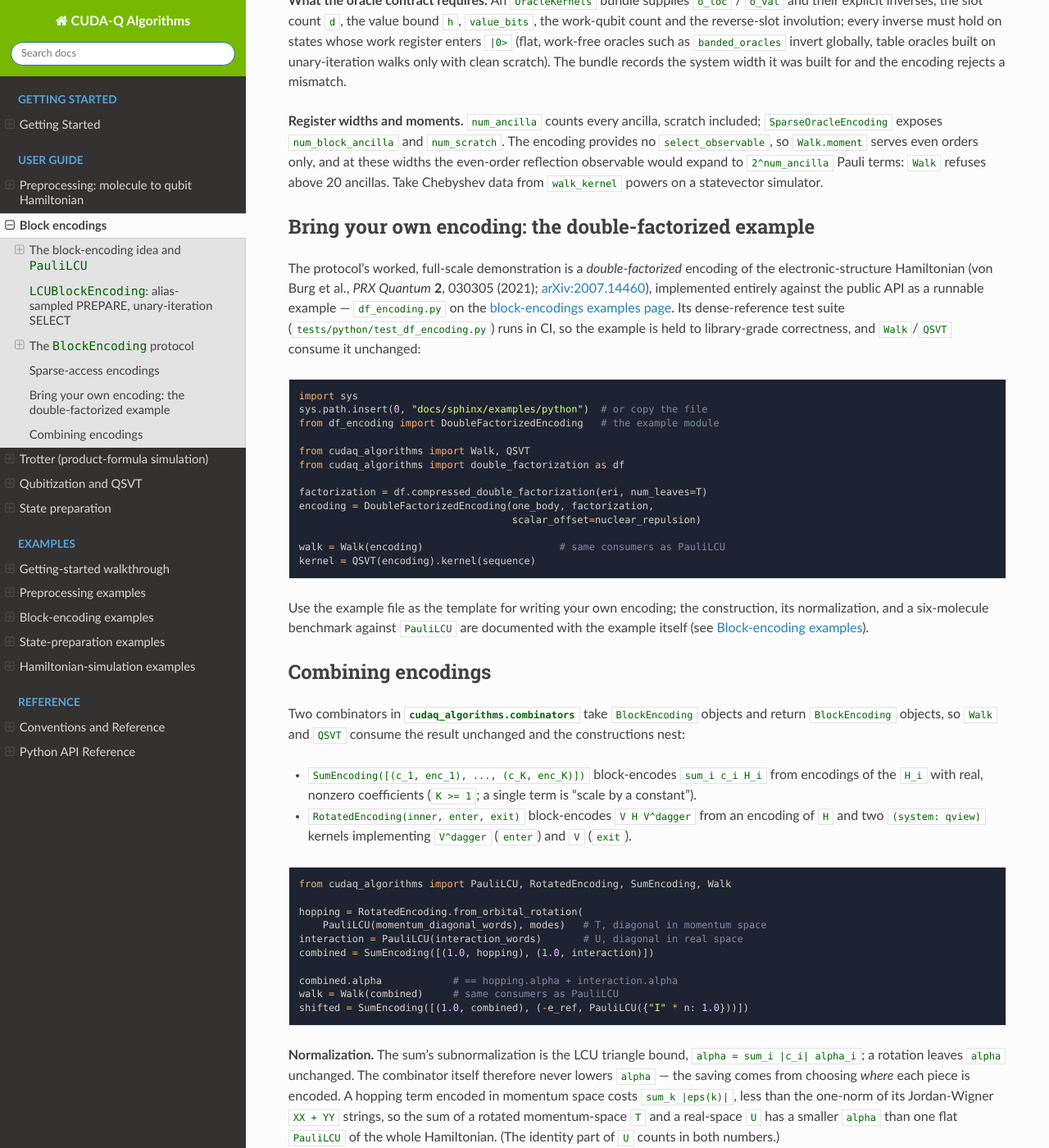
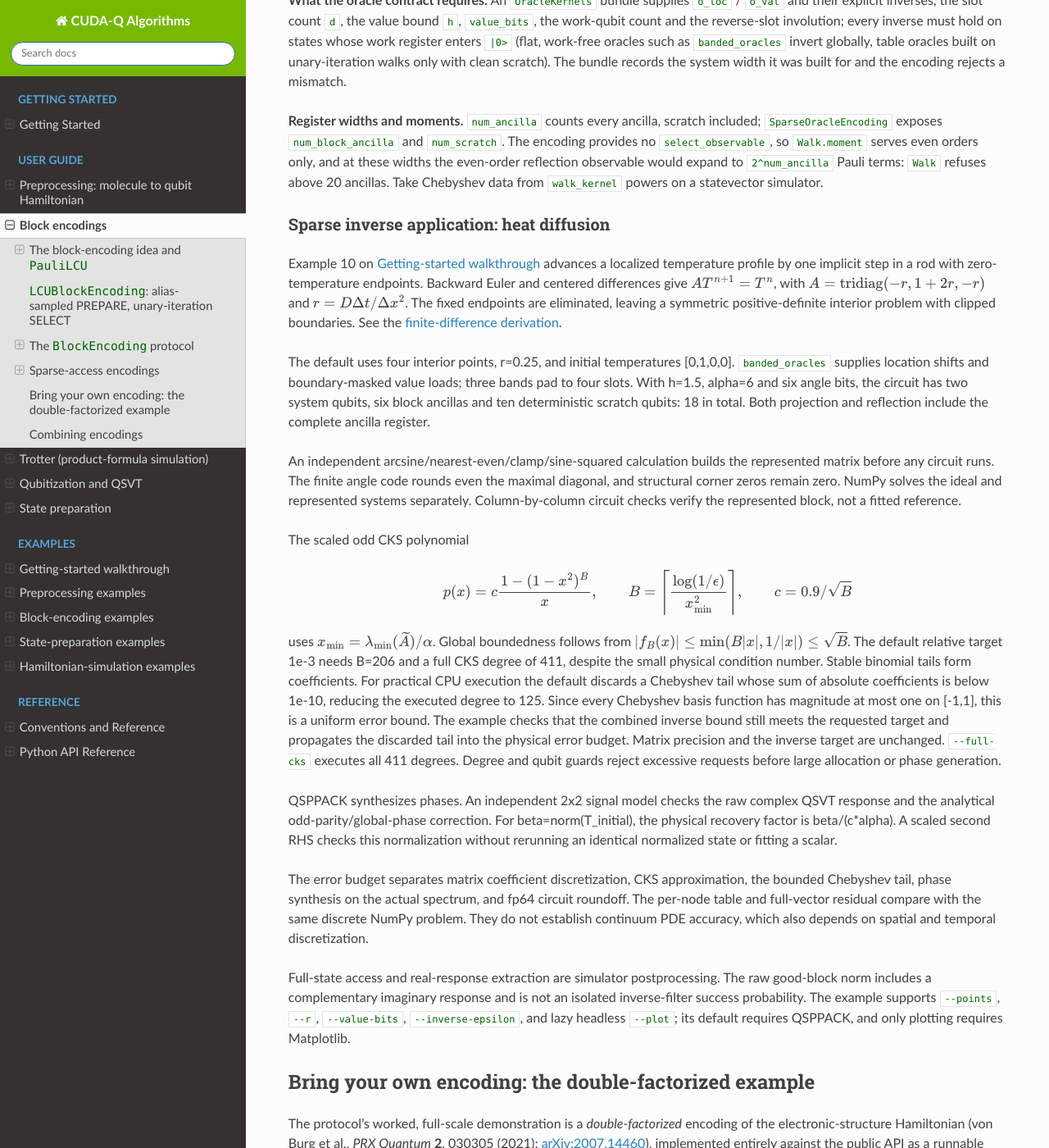
Before and after one commit to NVIDIA/cudaq-algorithms, a Sphinx documentation site: the page built from docs/sphinx/guide/block_encodings.rst, in a window 1280 px wide and 1400 px high, scrolled down 4524 px. Shown: the whole window at 82% size. Built offline with Sphinx 7.4.7 and the Read the Docs theme 3.1.0, drawn with Linux system fonts in a browser that asks for light colours.

Commit message:
docs: add a sparse QSVT heat diffusion example
Signed-off-by: Scott Thornton <wsttiger@gmail.com>

```diff
--- /dev/null
+++ b/docs/sphinx/examples/python/10_sparse_heat_equation.py
@@ -0,0 +1,380 @@
+#!/usr/bin/env python3
+# SPDX-FileCopyrightText: Copyright (c) 2026 NVIDIA CORPORATION & AFFILIATES. All rights reserved.
+# SPDX-License-Identifier: Apache-2.0
+# [Begin Documentation]
+"""One backward-Euler heat step in a rod, using a sparse QSVT inverse.
+
+Eliminating fixed zero endpoints gives A=tridiag(-r,1+2r,-r), where
+r=D*dt/dx**2. N interior positions have dx=1/(N+1). Temperatures are above
+ambient; D and dt are not assigned physical units here. NumPy solves the
+same discrete system independently of the sparse quantum circuit.
+
+The QSP real-response extraction uses full-state simulator postprocessing;
+the raw good-block norm is not the success probability of an isolated
+inverse filter. It does not demonstrate a coherent readout of every node.
+Run: python3 10_sparse_heat_equation.py
+Optional: --value-bits 7 --plot heat_step.png
+"""
+
+import argparse
+import contextlib
+import io
+import os
+from pathlib import Path
+import time
+
+import cudaq
+import numpy as np
+from numpy.polynomial import chebyshev
+from scipy.stats import binom
+
+from cudaq_algorithms import PhaseSequence, QSVT
+from cudaq_algorithms import sim_utils as sim
+from cudaq_algorithms.sparse import SparseOracleEncoding, banded_oracles
+
+BLOCK_ATOL = 1e-10
+CIRCUIT_ATOL = 1e-8
+PHASE_ATOL = 2e-8
+MAX_QUBITS = 20
+MAX_DEGREE = 511
+
+
+def check(label, error, tolerance):
+    passed = np.isfinite(error) and error <= tolerance
+    print(
+        f"CHECK {label}: {error:.3e} <= {tolerance:.3e} -> "
+        f"{'PASS' if passed else 'FAIL'}",
+        flush=True)
+    if not passed:
+        raise AssertionError(label)
+
+
+def quantized_matrix(matrix, h, bits):
+    """Independent public angle-format reference, including the top clamp."""
+    result = np.zeros_like(matrix)
+    for row, column in zip(*np.nonzero(matrix)):
+        value = matrix[row, column]
+        theta = np.arcsin(np.sqrt(abs(value) / h))
+        code = min((1 << bits) - 1, round((1 << bits) * theta / (np.pi / 2)))
+        result[row, column] = np.sign(value) * h * np.sin(np.pi * code /
+                                                          (2 * (1 << bits)))**2
+    return result
+
+
+def inverse_polynomial(x_min, epsilon, full_cks=False):
+    """CKS coefficients, adapted from example 07, with stable binomial tails.
+
+    P[Binomial(2B,1/2)>B+j] replaces integer sums divided by 2**(2B),
+    avoiding overflow. c=0.9/sqrt(B) gives analytical global headroom since
+    |[1-(1-x*x)**B]/x| <= min(B*|x|,1/|x|) <= sqrt(B).
+    """
+    half_degree = max(3, int(np.ceil(np.log(1 / epsilon) / x_min**2)))
+    degree = 2 * half_degree - 1
+    print(
+        f"CKS B={half_degree}, degree={degree}, requested relative "
+        f"inverse target={epsilon:.3e}",
+        flush=True)
+    if degree > MAX_DEGREE:
+        raise ValueError(
+            f"degree {degree} exceeds example guard {MAX_DEGREE}; "
+            "choose a less expensive explicit configuration")
+    scale = .9 / np.sqrt(half_degree)
+    indices = np.arange(half_degree)
+    odd = scale * 4 * (-1.)**indices * binom.sf(half_degree + indices,
+                                                2 * half_degree, .5)
+    # CKS's degree bound is conservative. Its high-order Chebyshev
+    # coefficients are tiny binomial tails. Since |T_k(x)| <= 1, the sum
+    # of discarded absolute coefficients rigorously bounds the change
+    # everywhere on [-1,1]. Keep this below 1e-10 and account for it
+    # separately; the requested matrix precision and inverse target stay
+    # unchanged. --full-cks executes every degree of the original recipe.
+    tails = np.r_[np.cumsum(np.abs(odd[::-1]))[::-1], 0.]
+    retained = half_degree
+    if not full_cks:
+        tail_target = min(1e-10, .01 * epsilon * scale)
+        retained = next(k for k in range(1, half_degree + 1)
+                        if tails[k] <= tail_target)
+        if np.exp(-half_degree * x_min *
+                  x_min) + tails[retained] / scale > epsilon:
+            retained = half_degree
+    tail_bound = float(tails[retained])
+    odd = odd[:retained]
+    degree = 2 * retained - 1
+    print(
+        f"Executed degree={degree}; discarded Chebyshev tail bound="
+        f"{tail_bound:.3e} on all [-1,1]",
+        flush=True)
+    check("combined CKS and tail relative bound",
+          np.exp(-half_degree * x_min * x_min) + tail_bound / scale, epsilon)
+    coefficients = np.zeros(degree + 1)
+    coefficients[1::2] = odd
+    if not np.all(np.isfinite(coefficients)):
+        raise ValueError(
+            "inverse coefficient construction produced nonfinite values")
+    return half_degree, scale, odd, coefficients, tail_bound
+
+
+def qsp_response(phases, values):
+    """Complex raw device response from an independent 2x2 signal model."""
+    responses = []
+    for x in values:
+        s = np.sqrt(max(0., 1 - x * x))
+        step = np.array([[-x, -s], [s, -x]], dtype=complex)
+        result = np.diag([np.exp(1j * phases[0]), np.exp(-1j * phases[0])])
+        for phase in phases[1:]:
+            result = np.diag([np.exp(1j * phase),
+                              np.exp(-1j * phase)]) @ step @ result
+        responses.append(np.exp(1j * np.sum(phases)) * result[0, 0])
+    return np.array(responses)
+
+
+def save_plot(path, positions, initial, numpy_solution, qsvt_solution):
+    import matplotlib
+    matplotlib.use("Agg")
+    import matplotlib.pyplot as plt
+
+    figure, axis = plt.subplots(figsize=(7, 4))
+    x = np.r_[0., positions, 1.]
+    for values, label, marker in ((initial, "Initial", "o"),
+                                  (numpy_solution, "NumPy next step", "s"),
+                                  (qsvt_solution, "QSVT reconstruction", "x")):
+        axis.plot(x, np.r_[0., values, 0.], marker=marker, label=label)
+    axis.set(xlabel="Position x/L",
+             ylabel="Temperature above ambient",
+             title="One implicit heat-diffusion step")
+    axis.legend()
+    axis.grid(alpha=.25)
+    figure.tight_layout()
+    path = path.expanduser().resolve()
+    path.parent.mkdir(parents=True, exist_ok=True)
+    figure.savefig(path, dpi=160)
+    plt.close(figure)
+    print(f"Plot saved: {path}")
+
+
+def arguments():
+    parser = argparse.ArgumentParser(description=__doc__)
+    parser.add_argument("--points", type=int, default=4)
+    parser.add_argument("--r", type=float, default=.25)
+    parser.add_argument("--value-bits", type=int, default=6)
+    parser.add_argument("--inverse-epsilon", type=float, default=1e-3)
+    parser.add_argument("--plot", type=Path)
+    parser.add_argument(
+        "--full-cks",
+        action="store_true",
+        help="execute the uncompressed CKS polynomial (much slower on CPU)")
+    args = parser.parse_args()
+    if args.points < 2 or args.points & (args.points - 1):
+        parser.error("--points must be a power of two, at least 2")
+    if not np.isfinite(args.r) or args.r <= 0:
+        parser.error("--r must be finite and positive")
+    if not 1 <= args.value_bits <= 12:
+        parser.error("--value-bits must lie in [1,12]")
+    if not np.isfinite(
+            args.inverse_epsilon) or not 0 < args.inverse_epsilon < .1:
+        parser.error("--inverse-epsilon must lie strictly between 0 and 0.1")
+    system_bits = args.points.bit_length() - 1
+    # Three bands pad to four slots. Guard before constructing matrices,
+    # kernels, coefficient arrays, or statevectors.
+    if 2 * system_bits + args.value_bits + 8 > MAX_QUBITS:
+        parser.error(
+            f"requested geometry exceeds the {MAX_QUBITS}-qubit example guard")
+    return args
+
+
+def main():
+    args = arguments()
+    started = time.perf_counter()
+    target = os.environ.get("CUDAQ_DEFAULT_SIMULATOR", "qpp-cpu")
+    if target == "nvidia":
+        cudaq.set_target(target, option="fp64")
+    else:
+        cudaq.set_target(target)
+    n, r = args.points, args.r
+    dx = 1 / (n + 1)
+    positions = np.arange(1, n + 1) * dx
+    initial = np.zeros(n)
+    initial[1] = 1.
+    beta = float(np.linalg.norm(initial))
+    if not np.isfinite(beta) or beta <= 0:
+        raise ValueError(
+            "the initial temperature must have finite nonzero norm")
+    ideal = (np.diag(np.full(n, 1 + 2 * r)) + np.diag(np.full(n - 1, -r), 1) +
+             np.diag(np.full(n - 1, -r), -1))
+    numpy_solution = np.linalg.solve(ideal, initial)
+    spectrum = 1 + 2 * r - 2 * r * np.cos(
+        np.arange(1, n + 1) * np.pi / (n + 1))
+    check("analytic SPD spectrum",
+          np.max(np.abs(np.linalg.eigvalsh(ideal) - spectrum)), BLOCK_ATOL)
+    check("ideal NumPy residual",
+          np.linalg.norm(ideal @ numpy_solution - initial), BLOCK_ATOL)
+    if n == 4 and r == .25:
+        analytic = np.array([140., 840., 144., 24.]) / 1189.
+        check("default rational NumPy solution",
+              np.max(np.abs(numpy_solution - analytic)), BLOCK_ATOL)
+    print(
+        f"N={n}, L=1, dx={dx:.6f}, r=D*dt/dx**2={r}; "
+        "fixed zero endpoints are eliminated",
+        flush=True)
+
+    system_bits = n.bit_length() - 1
+    oracles = banded_oracles([-1, 0, 1], [-r, 1 + 2 * r, -r],
+                             num_system=system_bits,
+                             value_bits=args.value_bits)
+    encoding = SparseOracleEncoding(oracles, num_system=system_bits)
+    check("three bands pad to four slots", abs(encoding.d_padded - 4), 0.)
+    check("sparse normalization", abs(encoding.alpha - 4 * (1 + 2 * r)),
+          BLOCK_ATOL)
+    print(
+        f"system={encoding.num_system}, block ancillas={encoding.num_block_ancilla}, "
+        f"scratch={encoding.num_scratch}, all ancillas={encoding.num_ancilla}, "
+        f"total={encoding.num_system+encoding.num_ancilla}, "
+        f"angle bits={encoding.value_bits}, slots={encoding.d}/{encoding.d_padded}, "
+        f"h={encoding.h}, alpha={encoding.alpha}",
+        flush=True)
+    realized = quantized_matrix(ideal, encoding.h, args.value_bits)
+    values, vectors = np.linalg.eigh(realized)
+    normalized = values / encoding.alpha
+    if not np.all((normalized > 0) & (normalized <= 1)):
+        raise ValueError(
+            "the quantized matrix must have spectrum in (0,alpha]")
+    quantized_solution = np.linalg.solve(realized, initial)
+    half_degree, scale, odd, coefficients, tail_bound = inverse_polynomial(
+        float(normalized.min()), args.inverse_epsilon, args.full_cks)
+    domain = np.linspace(normalized.min(), normalized.max(), 257)
+    polynomial = chebyshev.chebval(domain, coefficients)
+    check("CKS relative inverse approximation on interval",
+          np.max(np.abs(1 - domain * polynomial / scale)),
+          args.inverse_epsilon + 1e-12)
+    grid = np.linspace(-1., 1., 4097)
+    check("global polynomial headroom",
+          np.max(np.abs(chebyshev.chebval(grid, coefficients))), .9 + 1e-12)
+
+    try:
+        import qsppack
+    except ImportError as error:
+        raise SystemExit(
+            "This example needs QSPPACK: pip install qsppack") from error
+    options = {
+        "criteria": 1e-10,
+        "method": "Newton",
+        "typePhi": "full",
+        "useReal": True,
+        "targetPre": True
+    }
+    with contextlib.redirect_stdout(io.StringIO()):
+        phases, _ = qsppack.solve(odd.copy(), 1, options)
+    phases = [float(phase) for phase in phases]
+    if len(phases) != len(coefficients):
+        raise AssertionError("QSPPACK returned the wrong phase count")
+    response = qsp_response(phases, normalized)
+    # The walk signal is -A/alpha. Odd CKS parity therefore contributes a
+    # minus sign, and doubled projector phases add exp(i*sum(raw phases)).
+    # Both corrections are analytical; the scalar model verifies them.
+    corrected = -(response * np.exp(-1j * np.sum(phases))).real
+    intended = chebyshev.chebval(normalized, coefficients)
+    phase_error = float(np.max(np.abs(corrected - intended)))
+    check("phase synthesis on actual spectrum", phase_error, PHASE_ATOL)
+    probes = qsp_response(phases, domain)
+    check(
+        "phase synthesis on interval probes",
+        np.max(
+            np.abs(-(probes * np.exp(-1j * np.sum(phases))).real -
+                   polynomial)), PHASE_ATOL)
+    print(
+        f"phases={len(phases)}, analytical c={scale:.9f}, beta={beta}; "
+        f"physical recovery beta/(c*alpha)={beta/(scale*encoding.alpha):.9f}",
+        flush=True)
+
+    columns = []
+    for index in range(n):
+        basis = np.zeros(n, dtype=complex)
+        basis[index] = 1.
+        columns.append(sim.action(encoding, basis))
+    block = np.column_stack(columns)
+    check("circuit block versus independently quantized matrix",
+          np.max(np.abs(encoding.alpha * block - realized)), BLOCK_ATOL)
+    if n > 2:
+        check("no end-to-end corner coupling",
+              np.max(np.abs(block[[0, n - 1], [n - 1, 0]])), BLOCK_ATOL)
+    print("Executing the sparse QSVT circuit...", flush=True)
+    ket = np.asarray(initial / beta, dtype=complex)
+    raw = sim.run_on_large_stack(sim.transform, QSVT(encoding), ket,
+                                 PhaseSequence(phases, convention="qsp"))
+    expected_raw = vectors @ (response * (vectors.conj().T @ ket))
+    check("raw complex QSVT block versus scalar model",
+          np.max(np.abs(raw - expected_raw)), CIRCUIT_ATOL)
+    reconstructed = -(raw * np.exp(-1j * np.sum(phases))).real * beta / (
+        scale * encoding.alpha)
+    quantization_error = float(np.linalg.norm(realized - ideal, 2))
+    inverse_norm = 1 / values.min()
+    coefficient_bound = inverse_norm * quantization_error * np.linalg.norm(
+        numpy_solution)
+    polynomial_bound = args.inverse_epsilon * np.linalg.norm(
+        quantized_solution)
+    truncation_bound = beta * tail_bound / (scale * encoding.alpha)
+    phase_bound = beta * phase_error / (scale * encoding.alpha)
+    roundoff_bound = beta * np.sqrt(n) * CIRCUIT_ATOL / (scale *
+                                                         encoding.alpha)
+    solve_bound = polynomial_bound + truncation_bound + phase_bound + roundoff_bound
+    total_bound = coefficient_bound + solve_bound
+    check("quantized versus ideal solve",
+          np.linalg.norm(quantized_solution - numpy_solution),
+          coefficient_bound + 1e-12)
+    check("QSVT versus quantized NumPy solve",
+          np.linalg.norm(reconstructed - quantized_solution), solve_bound)
+    check("QSVT versus ideal NumPy solve",
+          np.linalg.norm(reconstructed - numpy_solution), total_bound)
+    # Rescale the physical RHS, reusing its identical normalized input state.
+    multiplier = 2.5
+    scaled_solution = multiplier * reconstructed
+    scaled_reference = np.linalg.solve(ideal, multiplier * initial)
+    check("physical RHS norm restores linear scaling",
+          np.linalg.norm(scaled_solution - scaled_reference),
+          multiplier * total_bound)
+
+    relative_error = np.linalg.norm(
+        reconstructed - numpy_solution) / np.linalg.norm(numpy_solution)
+    fidelity = abs(np.vdot(reconstructed, numpy_solution))**2 / (
+        np.linalg.norm(reconstructed)**2 * np.linalg.norm(numpy_solution)**2)
+    residual = np.linalg.norm(ideal @ reconstructed - initial) / beta
+    residual_bound = np.linalg.norm(ideal, 2) * total_bound / beta
+    check("relative physical residual", residual, residual_bound)
+    print(
+        f"matrix quantization norm={quantization_error:.6e}; "
+        f"quantized-solve relative error="
+        f"{np.linalg.norm(quantized_solution-numpy_solution)/np.linalg.norm(numpy_solution):.6e}"
+    )
+    print(f"error bounds: coefficients={coefficient_bound:.3e}, "
+          f"polynomial={polynomial_bound:.3e}, tail={truncation_bound:.3e}, "
+          f"phases={phase_bound:.3e}, "
+          f"roundoff={roundoff_bound:.3e}, total={total_bound:.3e}")
+    print(
+        "\nPosition   Initial      NumPy       Quantized NumPy    QSVT        Abs error"
+    )
+    for x, before, exact, rounded, output in zip(positions, initial,
+                                                 numpy_solution,
+                                                 quantized_solution,
+                                                 reconstructed):
+        print(f"{x:8.4f} {before:9.5f} {exact:13.9f} {rounded:15.9f} "
+              f"{output:13.9f} {abs(output-exact):11.3e}")
+    print(f"full-vector relative error={relative_error:.6e}; "
+          f"direction fidelity={fidelity:.9f}; residual={residual:.6e}")
+    print(
+        "Raw good-block norm is not isolated inverse-filter success probability."
+    )
+    print(
+        "Full-state and real-response extraction are simulator postprocessing."
+    )
+    print("These checks validate the discrete solve; PDE space/time accuracy "
+          "needs a separate convergence study.")
+    if args.plot:
+        save_plot(args.plot, positions, initial, numpy_solution, reconstructed)
+    print(
+        f"Maximum executed qubits: {encoding.num_system+encoding.num_ancilla}; "
+        f"degree={len(phases)-1} (full CKS {2*half_degree-1}); "
+        f"elapsed: {time.perf_counter()-started:.2f}s")
+
+
+if __name__ == "__main__":
+    main()
--- a/docs/sphinx/guide/block_encodings.rst
+++ b/docs/sphinx/guide/block_encodings.rst
@@ -284,6 +284,74 @@ reflection observable would expand to ``2^num_ancilla`` Pauli terms:
 `Walk` refuses above 20 ancillas. Take Chebyshev data from ``walk_kernel``
 powers on a statevector simulator.
 
+Sparse inverse application: heat diffusion
+~~~~~~~~~~~~~~~~~~~~~~~~~~~~~~~~~~~~~~~~~~
+
+Example 10 on :doc:`../examples_rst/getting_started` advances a localized
+temperature profile by one implicit step in a rod with zero-temperature
+endpoints. Backward Euler and centered differences give
+:math:`A T^{n+1}=T^n`, with
+:math:`A=\operatorname{tridiag}(-r,1+2r,-r)` and
+:math:`r=D\Delta t/\Delta x^2`. The fixed endpoints are eliminated, leaving
+a symmetric positive-definite interior problem with clipped boundaries.
+See the
+`finite-difference derivation <https://hplgit.github.io/INF5620/doc/pub/H14/diffu/html/._main_diffu001.html>`_.
+
+The default uses four interior points, r=0.25, and initial temperatures
+[0,1,0,0]. `banded_oracles` supplies location shifts and boundary-masked
+value loads; three bands pad to four slots. With h=1.5, alpha=6 and six
+angle bits, the circuit has two system qubits, six block ancillas and ten
+deterministic scratch qubits: 18 in total. Both projection and reflection
+include the complete ancilla register.
+
+An independent arcsine/nearest-even/clamp/sine-squared calculation builds
+the represented matrix before any circuit runs. The finite angle code
+rounds even the maximal diagonal, and structural corner zeros remain zero.
+NumPy solves the ideal and represented systems separately. Column-by-column
+circuit checks verify the represented block, not a fitted reference.
+
+The scaled odd CKS polynomial
+
+.. math::
+
+   p(x)=c\frac{1-(1-x^2)^B}{x},\qquad
+   B=\left\lceil\frac{\log(1/\epsilon)}{x_{\min}^2}\right\rceil,
+   \qquad c=0.9/\sqrt B
+
+uses :math:`x_{\min}=\lambda_{\min}(\widetilde A)/\alpha`.
+Global boundedness follows from
+:math:`|f_B(x)|\le\min(B|x|,1/|x|)\le\sqrt B`.
+The default relative target 1e-3 needs B=206 and a full CKS degree of 411,
+despite the small physical condition number. Stable binomial tails form
+coefficients. For practical CPU execution the default discards a Chebyshev
+tail whose sum of absolute coefficients is below 1e-10, reducing the
+executed degree to 125. Since every Chebyshev basis function has magnitude
+at most one on [-1,1], this is a uniform error bound. The example checks
+that the combined inverse bound still meets the requested target and
+propagates the discarded tail into the physical error budget. Matrix
+precision and the inverse target are unchanged. ``--full-cks`` executes
+all 411 degrees. Degree and qubit guards reject excessive requests before
+large allocation or phase generation.
+
+QSPPACK synthesizes phases. An independent 2x2 signal model checks the
+raw complex QSVT response and the analytical odd-parity/global-phase
+correction. For beta=norm(T_initial), the physical recovery factor is
+beta/(c*alpha). A scaled second RHS checks this normalization without
+rerunning an identical normalized state or fitting a scalar.
+
+The error budget separates matrix coefficient discretization, CKS approximation,
+the bounded Chebyshev tail, phase synthesis on the actual spectrum, and
+fp64 circuit roundoff. The
+per-node table and full-vector residual compare with the same discrete
+NumPy problem. They do not establish continuum PDE accuracy, which also
+depends on spatial and temporal discretization.
+
+Full-state access and real-response extraction are simulator postprocessing.
+The raw good-block norm includes a complementary imaginary response and is
+not an isolated inverse-filter success probability. The example supports
+`--points`, `--r`, `--value-bits`, `--inverse-epsilon`, and lazy headless
+`--plot`; its default requires QSPPACK, and only plotting requires Matplotlib.
+
 Bring your own encoding: the double-factorized example
 ------------------------------------------------------
 
```
Also changed, not shown: docs/sphinx/examples_rst/getting_started.rst (+39 -1 lines).
